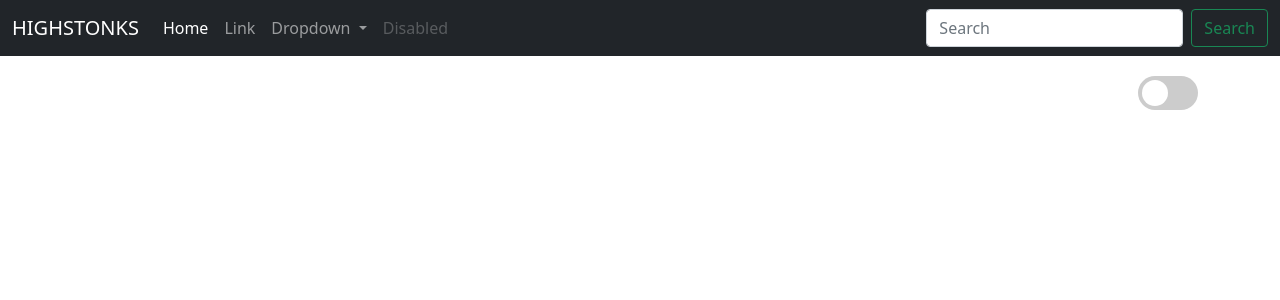
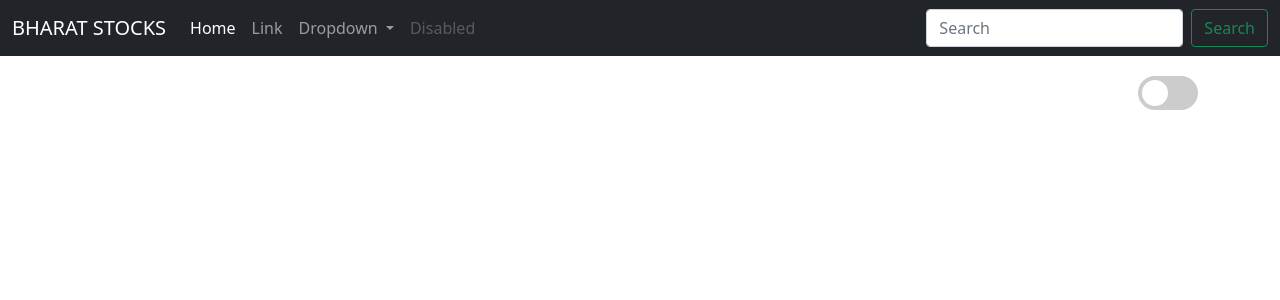
Before and after one commit to prabik98/python-Stock-Tracker-Live, a Django app: template mainapp/templates/mainapp/basic.html in a window 1280 px wide. Shown: the top 300 px of the page. Run offline with Django 3.2, Linux system fonts and the light colour scheme; the template is opened without the code that fills it, so the values that code supplies are empty.

Commit message:
Rename stockproject navbar

```diff
--- a/mainapp/templates/mainapp/basic.html
+++ b/mainapp/templates/mainapp/basic.html
@@ -23,7 +23,7 @@
 <body>
     <nav class="navbar navbar-expand-lg navbar-dark bg-dark">
         <div class="container-fluid">
-            <a class="navbar-brand" href="#">HIGHSTONKS</a>
+            <a class="navbar-brand" href="#">BHARAT STOCKS</a>
             <button class="navbar-toggler" type="button" data-bs-toggle="collapse"
                 data-bs-target="#navbarSupportedContent" aria-controls="navbarSupportedContent" aria-expanded="false"
                 aria-label="Toggle navigation">
```
